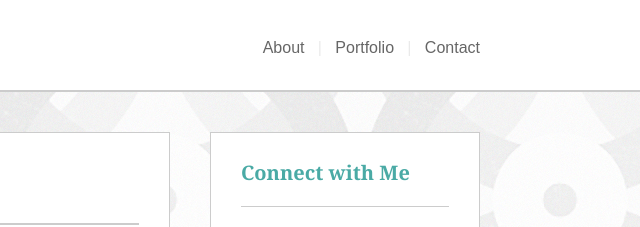
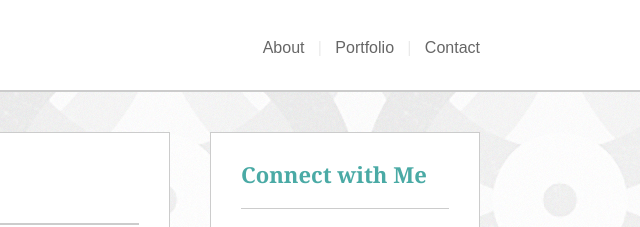
Before and after one commit to liz-rondone/lizrondone, a plain HTML site: page contact.html in a window 1280 px wide. Shown: the top 227 px of the page, 640-1280 px from the left. Drawn offline with Linux system fonts and the light colour scheme.

Commit message:
a new final homework

```diff
--- a/contact.html
+++ b/contact.html
@@ -62,7 +62,7 @@
 
 		<div class="bcolor-white bord-1 float-r marg-t-40 pad-30 w-270">
 
-			<div class="bord-b-1 fcolor-teal fontfam-serif fontw-bold fs-20 marg-b-23 pad-b-23">Connect with Me</div>
+			<div class="bord-b-1 fcolor-teal fontfam-serif fontw-bold fs-22 marg-b-23 pad-b-23">Connect with Me</div>
 
 			<div class="float-l"><a href="https://github.com/liz-rondone"><img src="assets/images/github.png" alt="Github" style="width: 59px; height: 59px;"></a></div>
 
```
Also changed, not shown: index.html (+1 -1 lines), portfolio.html (+1 -1 lines).
